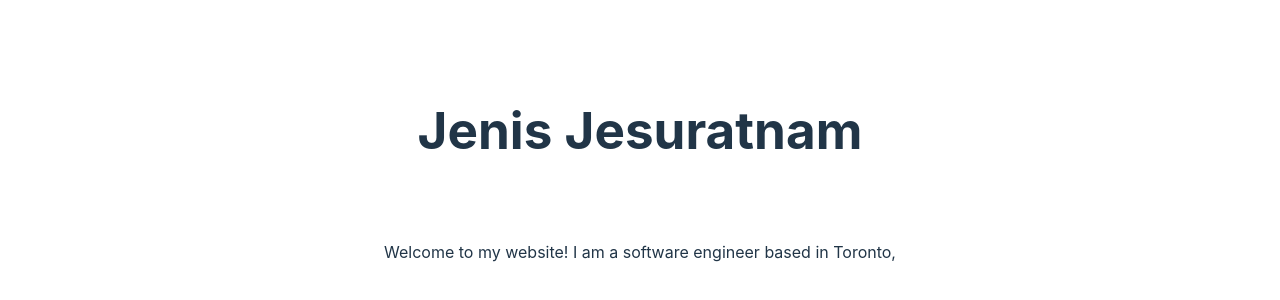
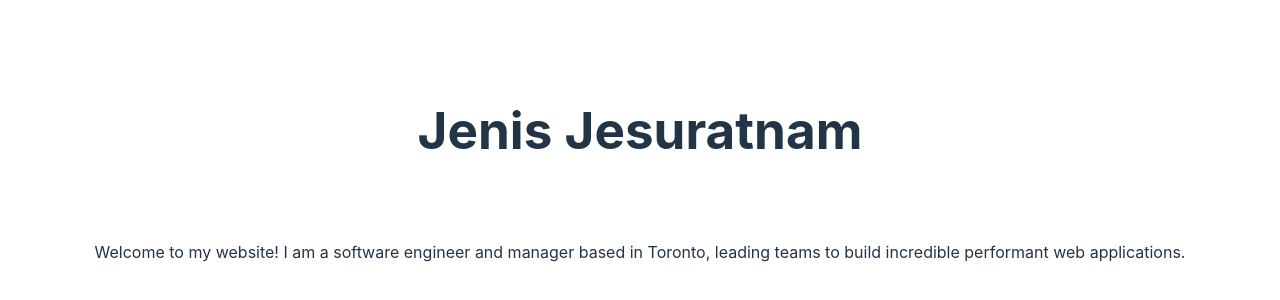
Before and after one commit to Zeavz/Jenis, a React (Vite) app: page / in a window 1280 px wide. Shown: the part 210-510 px from the top of the page. Built offline with nearby package versions, Linux system fonts and the light colour scheme.

Commit message:
chore: update main description

```diff
--- a/src/App.tsx
+++ b/src/App.tsx
@@ -6,7 +6,7 @@ function App() {
       <h1>Jenis Jesuratnam</h1>
       <div className="card">
         <p>
-          Welcome to my website! I am a software engineer based in Toronto,
+          Welcome to my website! I am a software engineer and manager based in Toronto, leading teams to build incredible performant web applications.
         </p>
       </div>
     </>
```
